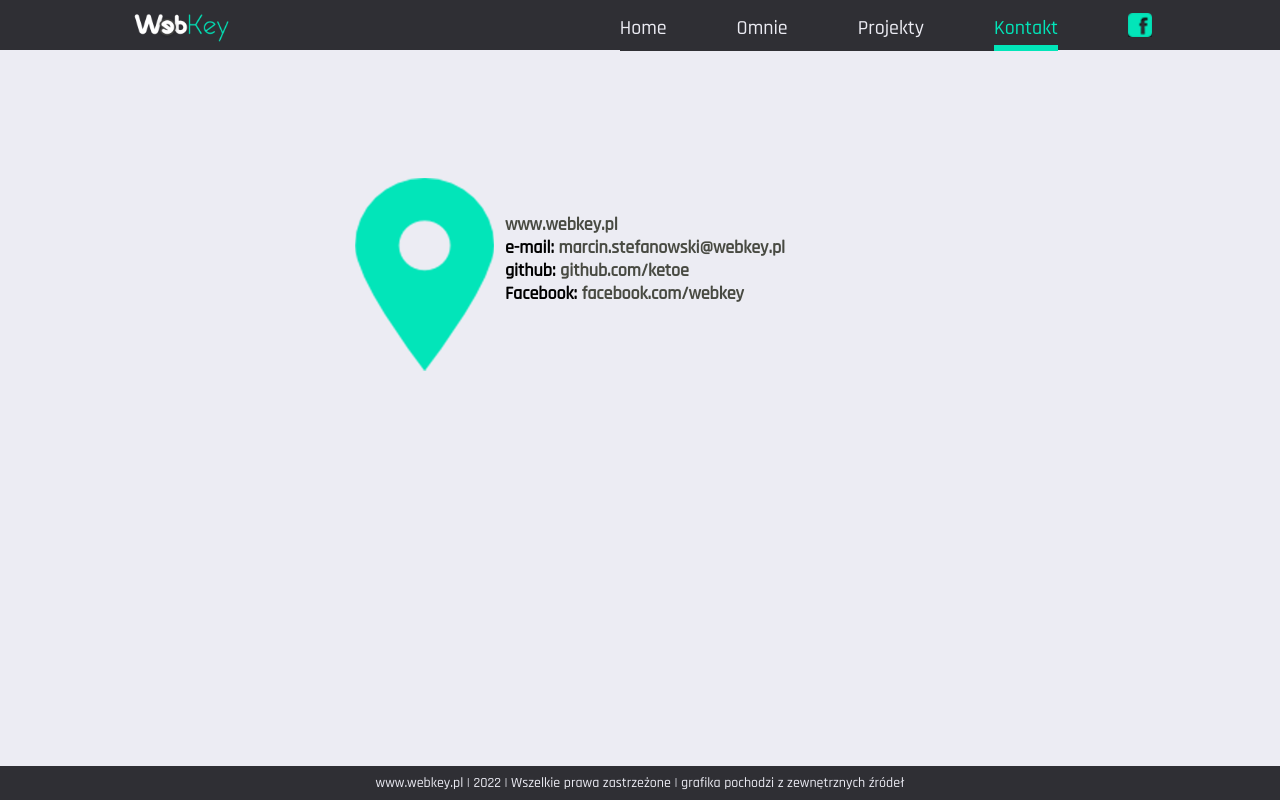
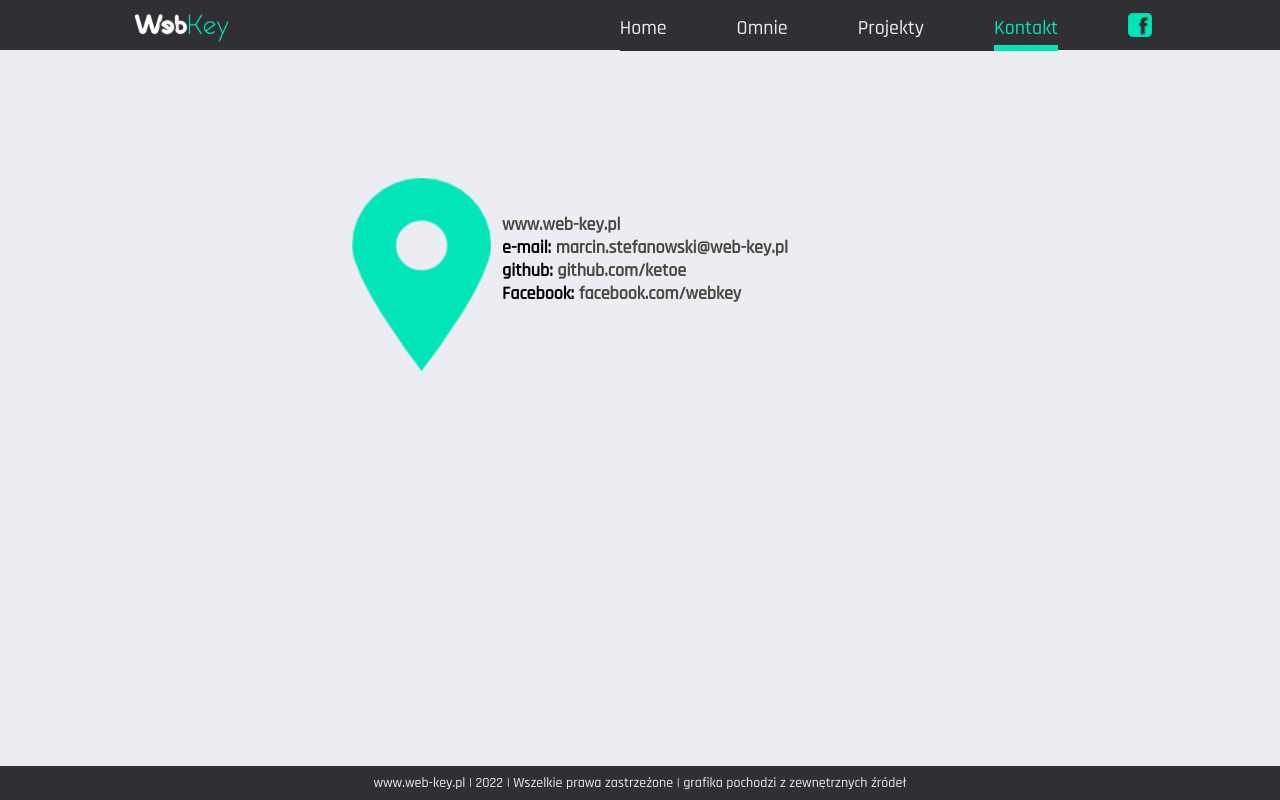
Before and after one commit to ketoe/webkey, a React (Create React App) app: page /kontakt in a window 1280 px wide. Built offline with nearby package versions, Linux system fonts and the light colour scheme.

Commit message:
update links

```diff
--- a/src/components/Footer.js
+++ b/src/components/Footer.js
@@ -3,7 +3,7 @@ import React, { PureComponent } from 'react';
 const Footer = () => {
     return (
         <>
-            www.webkey.pl | 2022 | Wszelkie prawa zastrzeżone | grafika pochodzi z zewnętrznych źródeł
+            www.web-key.pl | 2022 | Wszelkie prawa zastrzeżone | grafika pochodzi z zewnętrznych źródeł
         </>
     );
 }
--- a/src/components/pages/KontaktPage.js
+++ b/src/components/pages/KontaktPage.js
@@ -6,8 +6,8 @@ const KontaktPage = () => {
         <section className="kontakt">
             <img src={location} alt="Location" className="location" />
             <ul>
-                <li><a href="http://www.webkey.pl" target="_blank">www.webkey.pl</a></li>
-                <li>e-mail: <a href="mailto: marcin.stefanowski@webkey.pl">marcin.stefanowski@webkey.pl</a></li>
+                <li><a href="http://www.web-key.pl" target="_blank">www.web-key.pl</a></li>
+                <li>e-mail: <a href="mailto: marcin.stefanowski@web-key.pl">marcin.stefanowski@web-key.pl</a></li>
                 <li>github: <a href="http://github.com/ketoe" target="_blank">github.com/ketoe</a></li>
                 <li>Facebook: <a href="https://www.facebook.com/webKeySocial" target="_blank">facebook.com/webkey</a></li>
             </ul>
```
